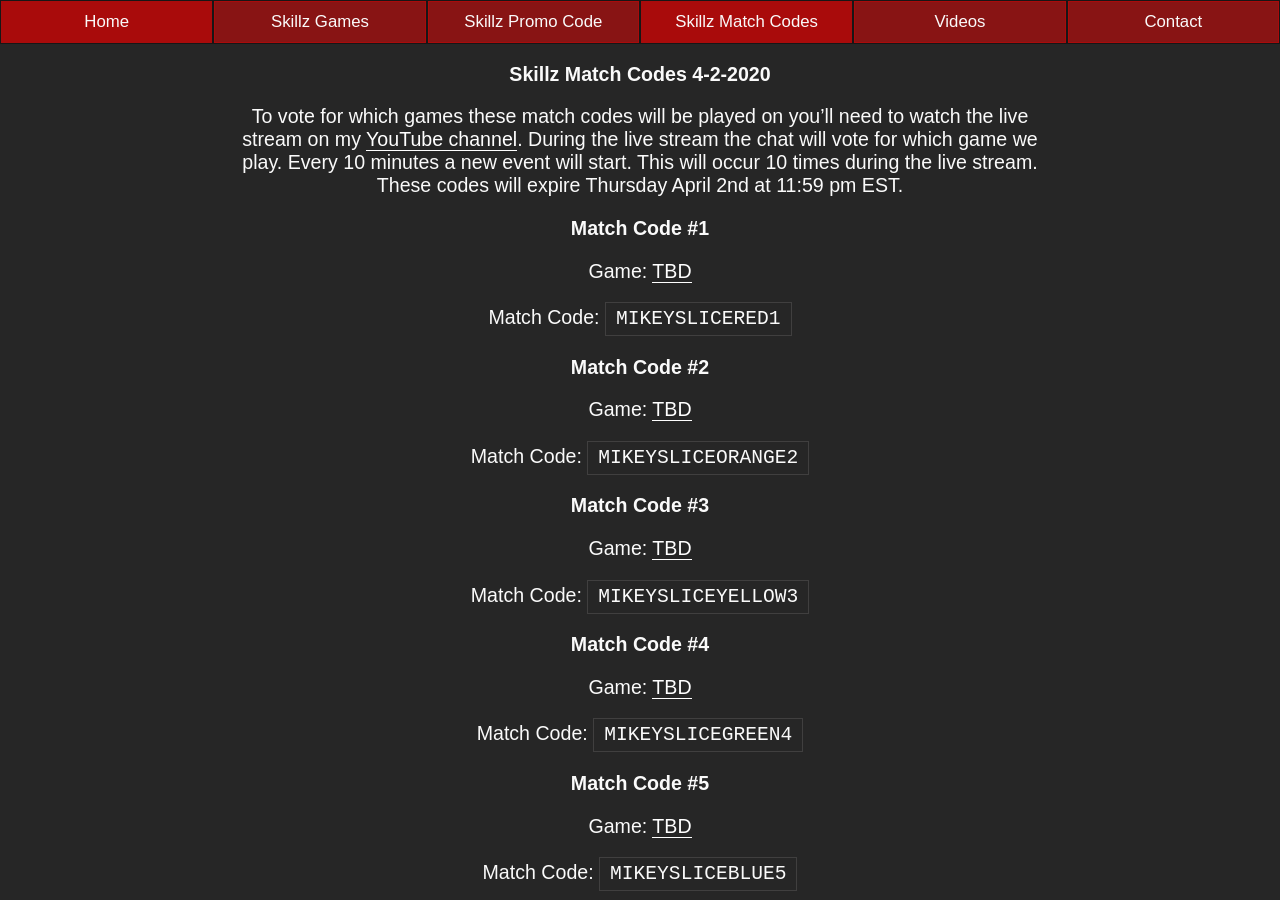
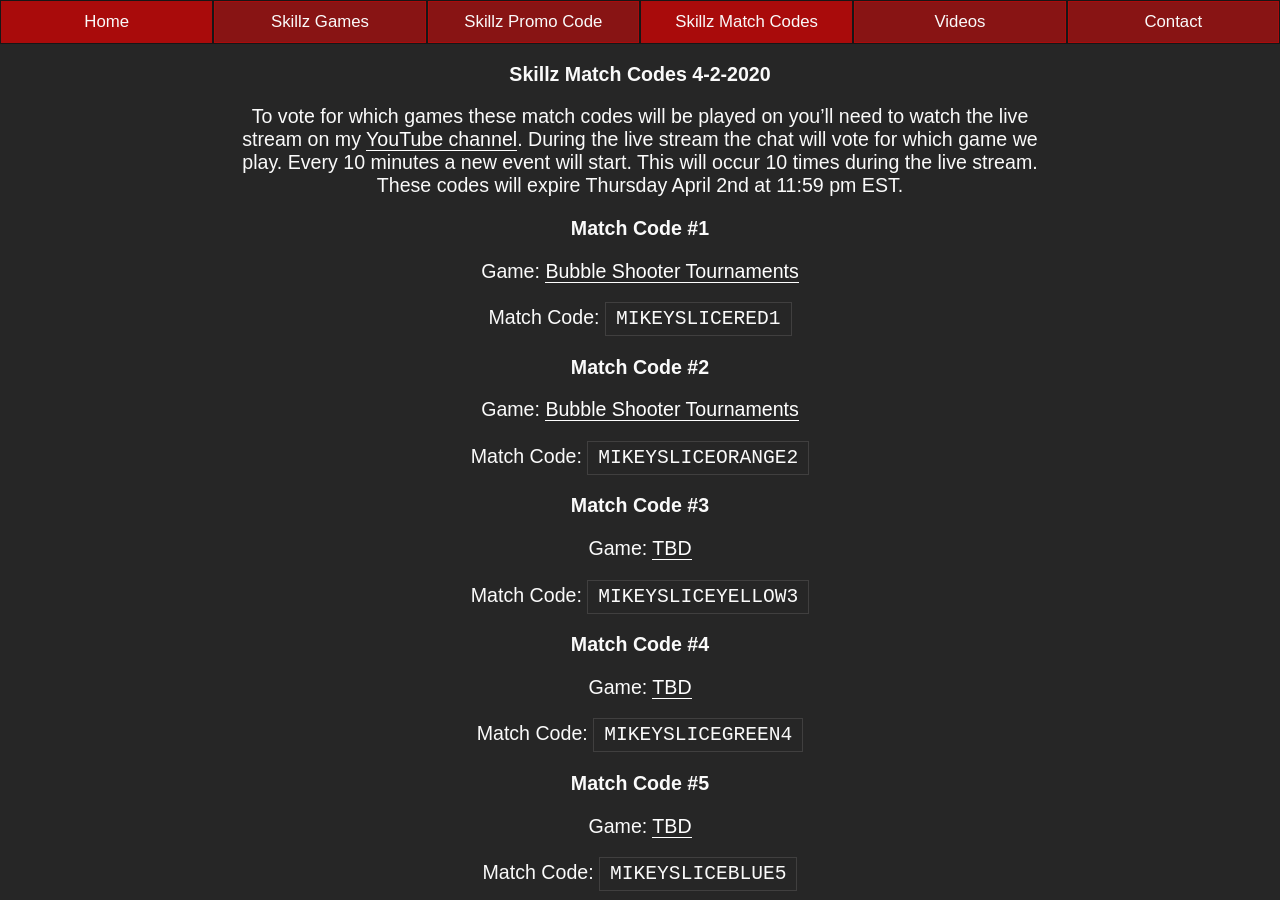
Before and after one commit to mikeyslice/esports-medium, a Jekyll site: the page built from skillz-match-codes.md, in a window 1280 px wide and 900 px high, scrolled down 3105 px. Built offline with Jekyll 4.4.1, drawn with Linux system fonts in a browser that asks for light colours.

Commit message:
Update Skillz Match Codes “skillz-match-codes”

```diff
--- a/_includes/pages/skillz-match-codes.html
+++ b/_includes/pages/skillz-match-codes.html
@@ -104,13 +104,13 @@
 
 <h3>Match Code #1</h3>
 
-<p>Game: <a href="/skillz-games/">TBD</a></p>
+<p>Game: <a href="/skillz-games/">Bubble Shooter Tournaments</a></p>
 
 <p>Match Code: <code>MIKEYSLICERED1</code><p>
 
 <h3>Match Code #2</h3>
 
-<p>Game: <a href="/skillz-games/">TBD</a><p>
+<p>Game: <a href="/skillz-games/">Bubble Shooter Tournaments</a><p>
 
 <p>Match Code: <code>MIKEYSLICEORANGE2</code><p>
 
```
